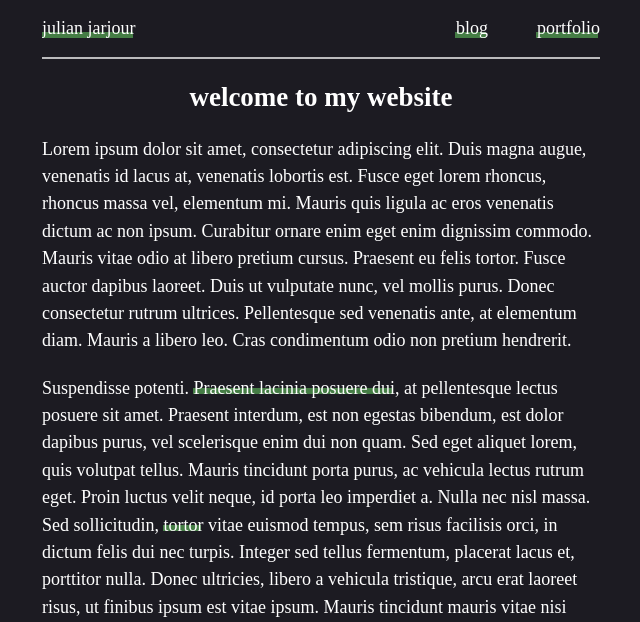
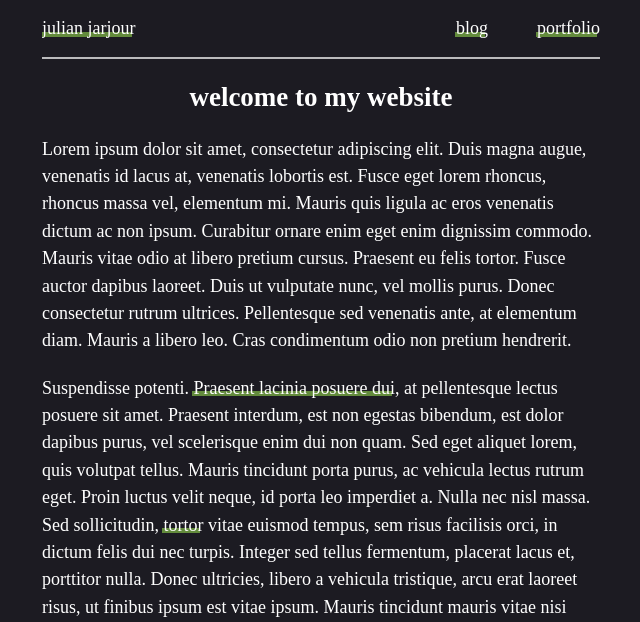
Before and after one commit to jarzanman/jarzanman.github.io, a Jekyll site: the page built from index.html, in a window 1280 px wide. Shown: the top 622 px of the page, without its empty margins (319-959 px from the left). Built offline with Jekyll 4.4.1, drawn with Linux system fonts in a browser that asks for light colours.

Commit message:
link styling adjustments

```diff
--- a/_sass/links.scss
+++ b/_sass/links.scss
@@ -1,17 +1,23 @@
-$link-color: #457D45;
-$visited-link-color: #495A49;
-$hover-link-color: #579E57;
-$active-link-color: #3A693A;
+$link-color: #638B3C;
+$visited-link-color: #617D45;
+$hover-link-color: #7AAB49;
+$active-link-color: #527231;
+
+
+
+
 
 a:link {
   position: relative;
   color: #ffffff;
   text-decoration: none;
+  display: inline-block;
 }
 a:visited {
   position: relative;
   color: #ffffff;
   text-decoration: none;
+  display: inline-block;
 }
 a:hover {
   position: relative;
@@ -24,84 +30,96 @@
   text-decoration: none;
 }
 
+
+
+
+
 .navlink:link::before {
   background-color: $link-color;
   margin-top: 0.75em;
-  left: -0.03em;
+  left: -0.07em;
   content: "";
   position: absolute;
-  height: 30%;
+  height: 0.3em;
+  transition: height 0.1s, background-color 0.05s;
   width: calc(100% - 0.1em);
   z-index: -1;
 }
 .navlink:visited::before {
   background-color: $link-color;
   margin-top: 0.75em;
-  left: -0.03em;
+  left: -0.07em;
   content: "";
   position: absolute;
-  height: 30%;
+  height: 0.3em;
+  transition: height 0.1s;
   width: calc(100% - 0.1em);
   z-index: -1;
 }
 .navlink:hover::before {
   background-color: $hover-link-color;
   margin-top: 0.75em;
-  left: -0.03em;
+  left: -0.07em;
   content: "";
   position: absolute;
-  height: 30%;
+  height: 0.4em;
   width: calc(100% - 0.1em);
   z-index: -1;
 }
 .navlink:active::before {
   background-color: $active-link-color;
   margin-top: 0.75em;
-  left: -0.03em;
+  left: -0.07em;
   content: "";
   position: absolute;
-  height: 30%;
+  height: 0.4em;
   width: calc(100% - 0.1em);
   z-index: -1;
 }
 
+
+
+
+
 a:link::before {
   background-color: $link-color;
-  margin-top: 0.75em;
-  left: -0.03em;
+  margin-top: 0.89em;
+  left: -0.07em;
   content: "";
   position: absolute;
-  height: 30%;
+  height: 0.3em;
+  transition: height 0.1s;
   width: calc(100% - 0.1em);
   z-index: -1;
 }
 a:visited::before {
   background-color: $visited-link-color;
-  margin-top: 0.75em;
-  left: -0.03em;
+  margin-top: 0.89em;
+  left: -0.07em;
   content: "";
   position: absolute;
-  height: 30%;
+  height: 0.3em;
+  transition: height 0.1s, background-color 0.05s;
   width: calc(100% - 0.1em);
   z-index: -1;
 }
 a:hover::before {
   background-color: $hover-link-color;
-  margin-top: 0.75em;
-  left: -0.03em;
+  margin-top: 0.89em;
+  left: -0.07em;
   content: "";
   position: absolute;
-  height: 30%;
+  height: 0.4em;
   width: calc(100% - 0.1em);
   z-index: -1;
 }
 a:active::before {
   background-color: $active-link-color;
-  margin-top: 0.75em;
-  left: -0.03em;
+  margin-top: 0.89em;
+  left: -0.07em;
   content: "";
   position: absolute;
-  height: 30%;
+  height: 0.4em;
   width: calc(100% - 0.1em);
   z-index: -1;
 }
```
Also changed, not shown: 1 other file.
